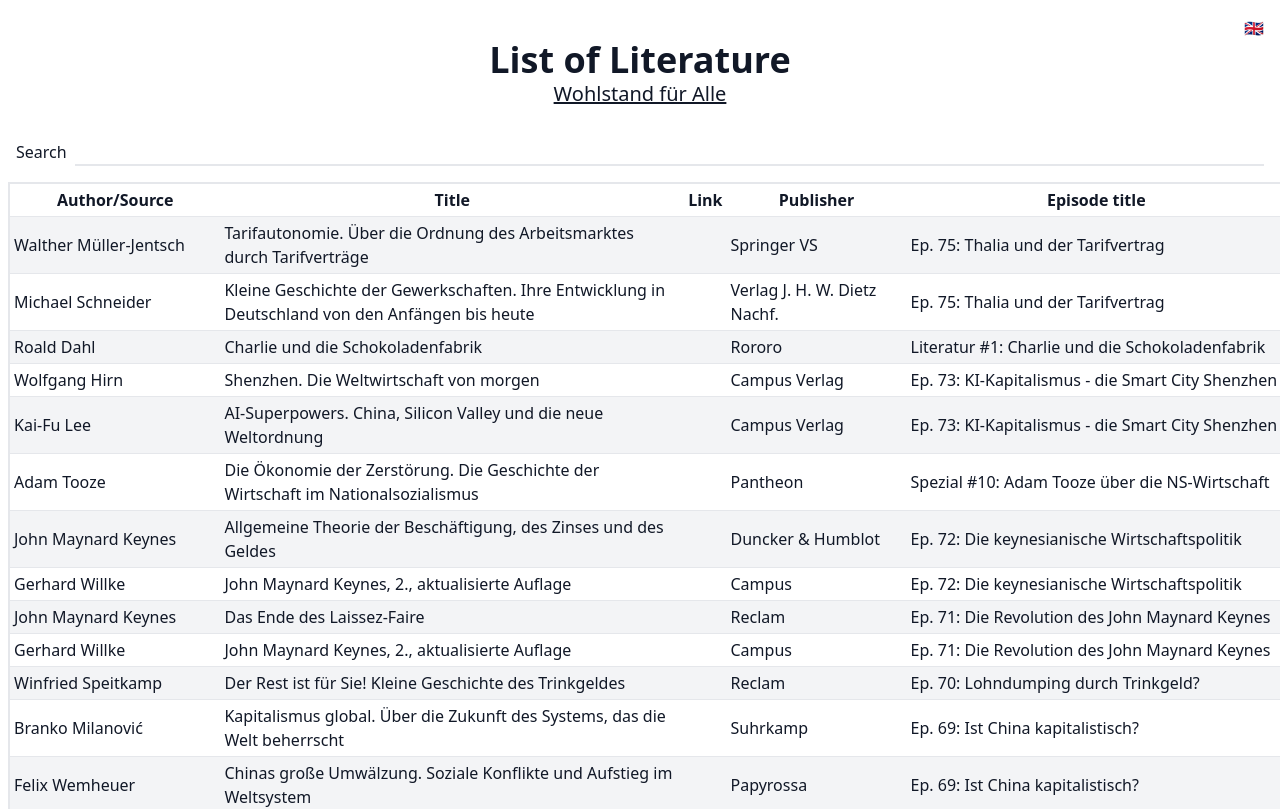
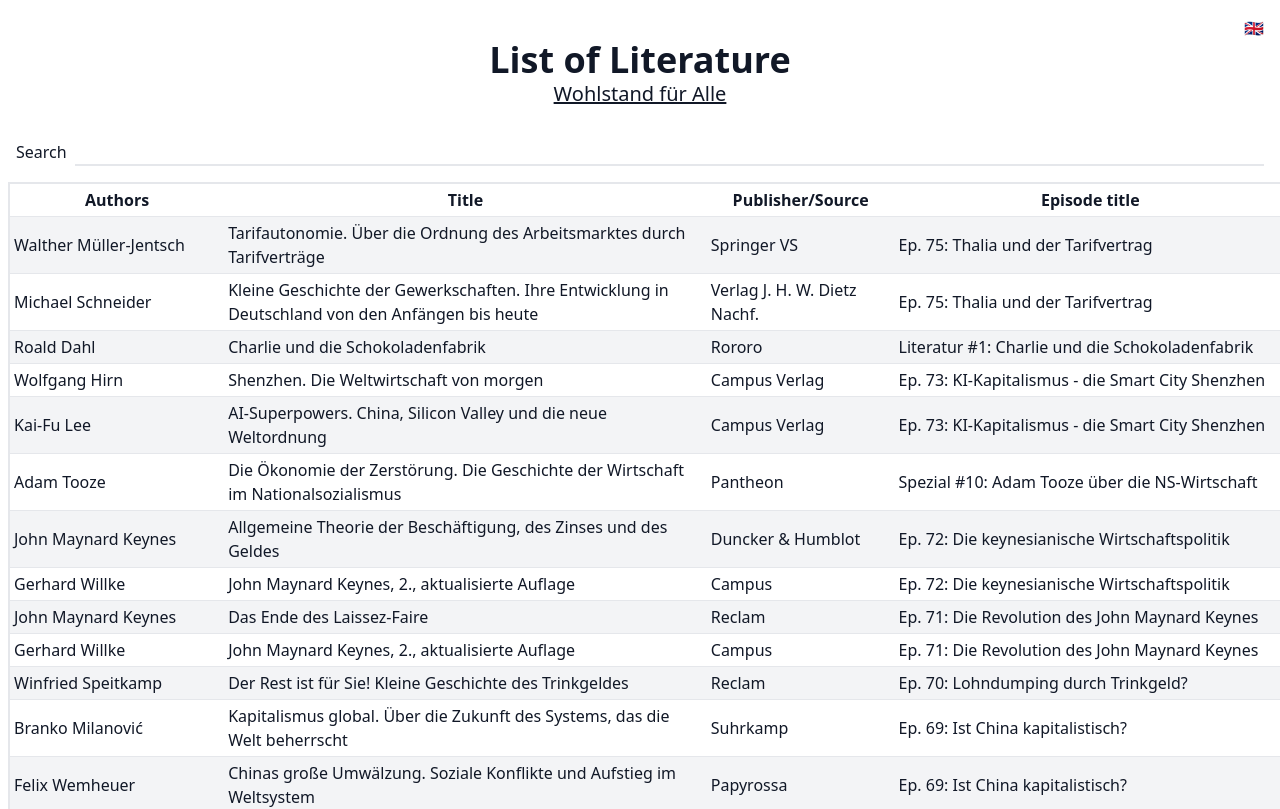
Before and after one commit to phollome/list-of-literature, a React (Create React App) app: page / in a window 1280 px wide. Shown: the top 809 px of the page. Built offline with nearby package versions, Linux system fonts and the light colour scheme.

Commit message:
Use title as link

```diff
--- a/src/App.js
+++ b/src/App.js
@@ -34,7 +34,7 @@
           <Search>
             <Table
               data={list}
-              columns={["author", "title", "link", "publisher", "episodeTitle"]}
+              columns={["author", "title", "publisher", "episodeTitle"]}
             />
           </Search>
         </main>
--- a/src/components/Table.js
+++ b/src/components/Table.js
@@ -110,20 +110,17 @@
               className="border odd:bg-gray-100 dark:odd:bg-gray-800 dark:border-gray-600"
             >
               {columns.map((column, i) => {
-                const isLink = column === "link" && item.link !== undefined;
+                const hasLink = column === "title" && item.link !== undefined;
                 return (
-                  <td
-                    key={`${idx}-${i}`}
-                    className={`${isLink ? "break-all" : "break-normal"} p-1`}
-                  >
-                    {isLink ? (
+                  <td key={`${idx}-${i}`} className="p-1">
+                    {hasLink ? (
                       <a
                         href={item.link}
                         target="_blank"
                         rel="noopener noreferrer"
                         className="underline focus:outline-none hover:text-blue-800 focus:text-blue-800 dark:hover:text-blue-400 dark:focus:text-blue-400 inline-block"
                       >
-                        {item.link}
+                        {item.title}
                       </a>
                     ) : (
                       item[column]
--- a/src/i18n.js
+++ b/src/i18n.js
@@ -7,10 +7,9 @@
     translation: {
       listOfLiterature: "List of Literature",
       search: "Search",
-      author: "Author/Source",
+      author: "Authors",
       title: "Title",
-      publisher: "Publisher",
-      link: "Link",
+      publisher: "Publisher/Source",
       episodeTitle: "Episode title",
     },
   },
@@ -18,10 +17,9 @@
     translation: {
       listOfLiterature: "Literaturverzeichnis",
       search: "Suche",
-      author: "Autor:innen/Quelle",
+      author: "Autor:innen",
       title: "Titel",
-      publisher: "Verlage",
-      link: "Link",
+      publisher: "Verlage/Quelle",
       episodeTitle: "Episodentitel",
     },
   },
```
